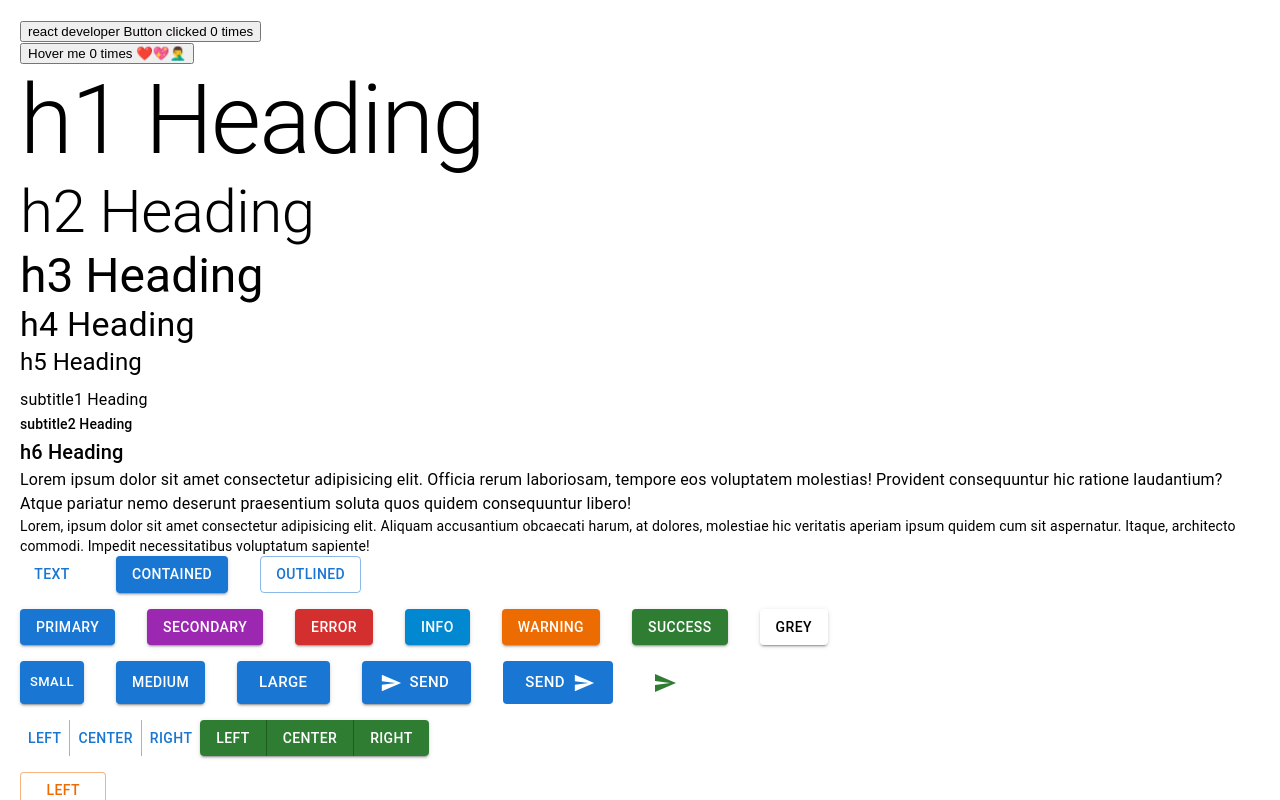
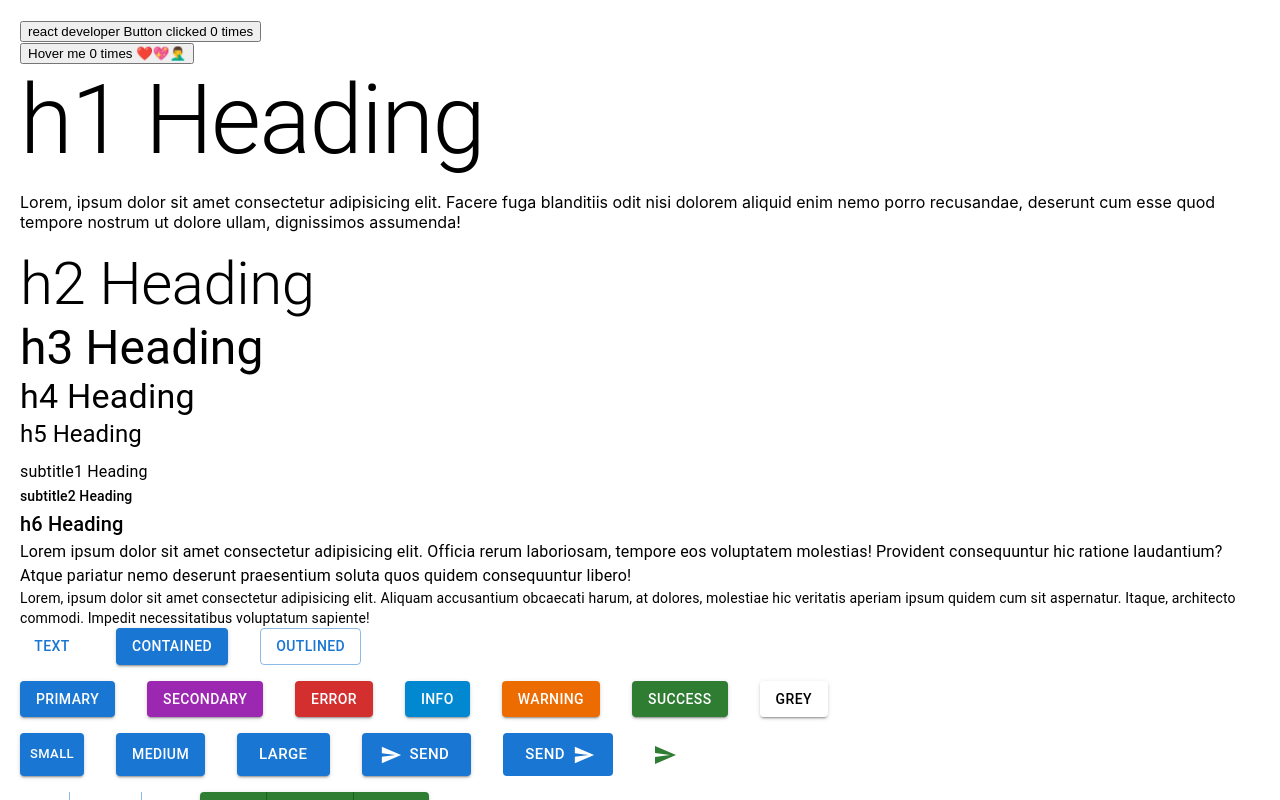
Before and after one commit to Bhanuprakash-340/practices, a React (Create React App) app: page / in a window 1280 px wide. Shown: the top 800 px of the page. Built offline with nearby package versions, Linux system fonts and the light colour scheme.

Commit message:
changes in mui typography

```diff
--- a/src/components/MUI/MuiTypography.jsx
+++ b/src/components/MUI/MuiTypography.jsx
@@ -5,6 +5,7 @@ const MuiTypography = () => {
   return (
     <div>
         <Typography variant="h1">h1 Heading</Typography>
+        <p>Lorem, ipsum dolor sit amet consectetur adipisicing elit. Facere fuga blanditiis odit nisi dolorem aliquid enim nemo porro recusandae, deserunt cum esse quod tempore nostrum ut dolore ullam, dignissimos assumenda!</p>
         <Typography variant="h2">h2 Heading</Typography>
         <Typography variant="h3">h3 Heading</Typography>
         <Typography variant="h4">h4 Heading</Typography>
```
